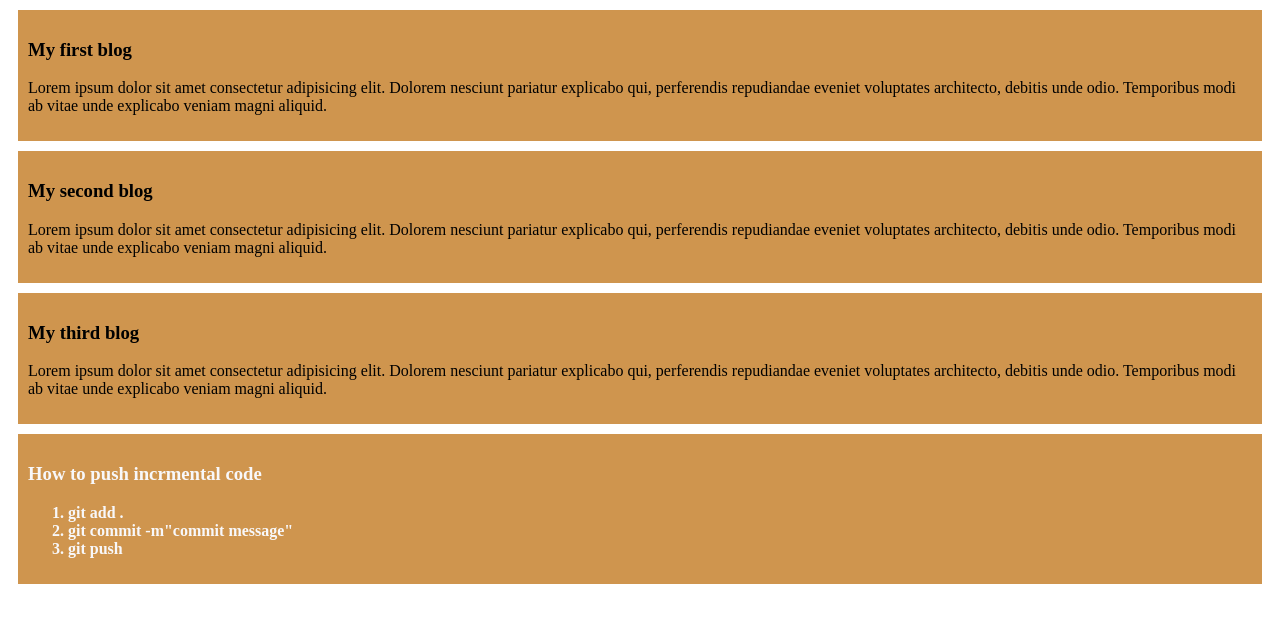
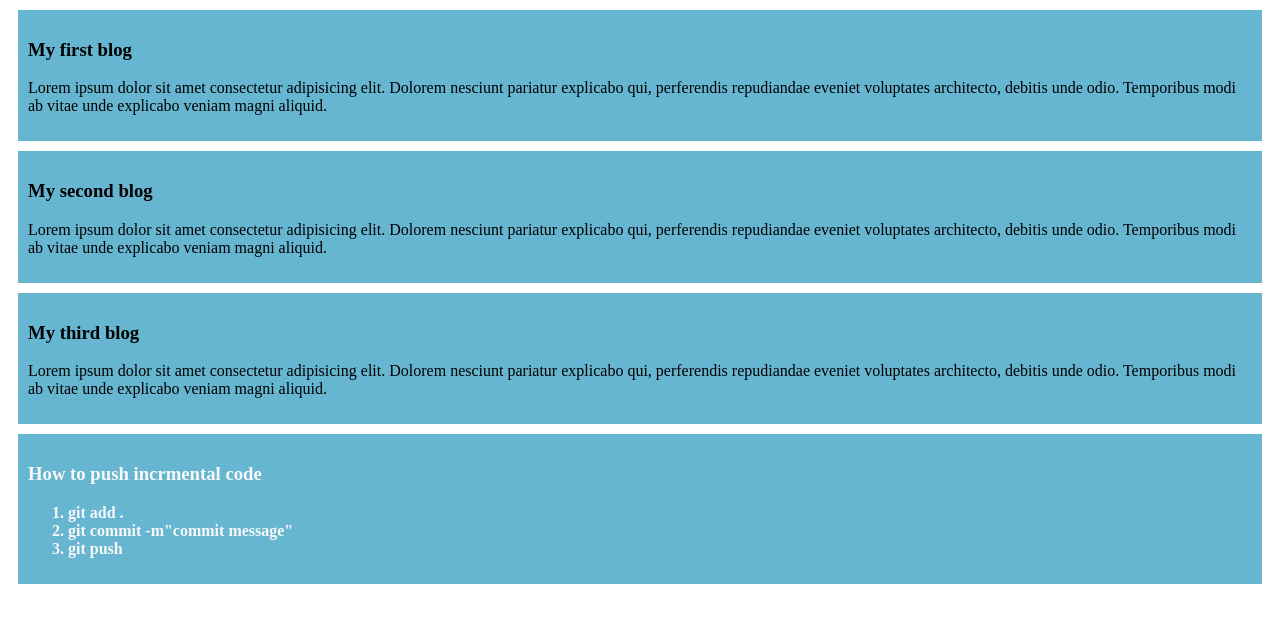
Before and after one commit to Meher-2003/my-first-github-repo, a plain HTML site: page index.html in a window 1280 px wide. Drawn offline with Linux system fonts and the light colour scheme.

Commit message:
changed background color

```diff
--- a/styles/blog.css
+++ b/styles/blog.css
@@ -1,5 +1,5 @@
 div{
-    background-color: rgb(207, 149, 78);
+    background-color: rgb(102, 182, 209);
     padding: 10px;
     margin: 10px;
 }
```
